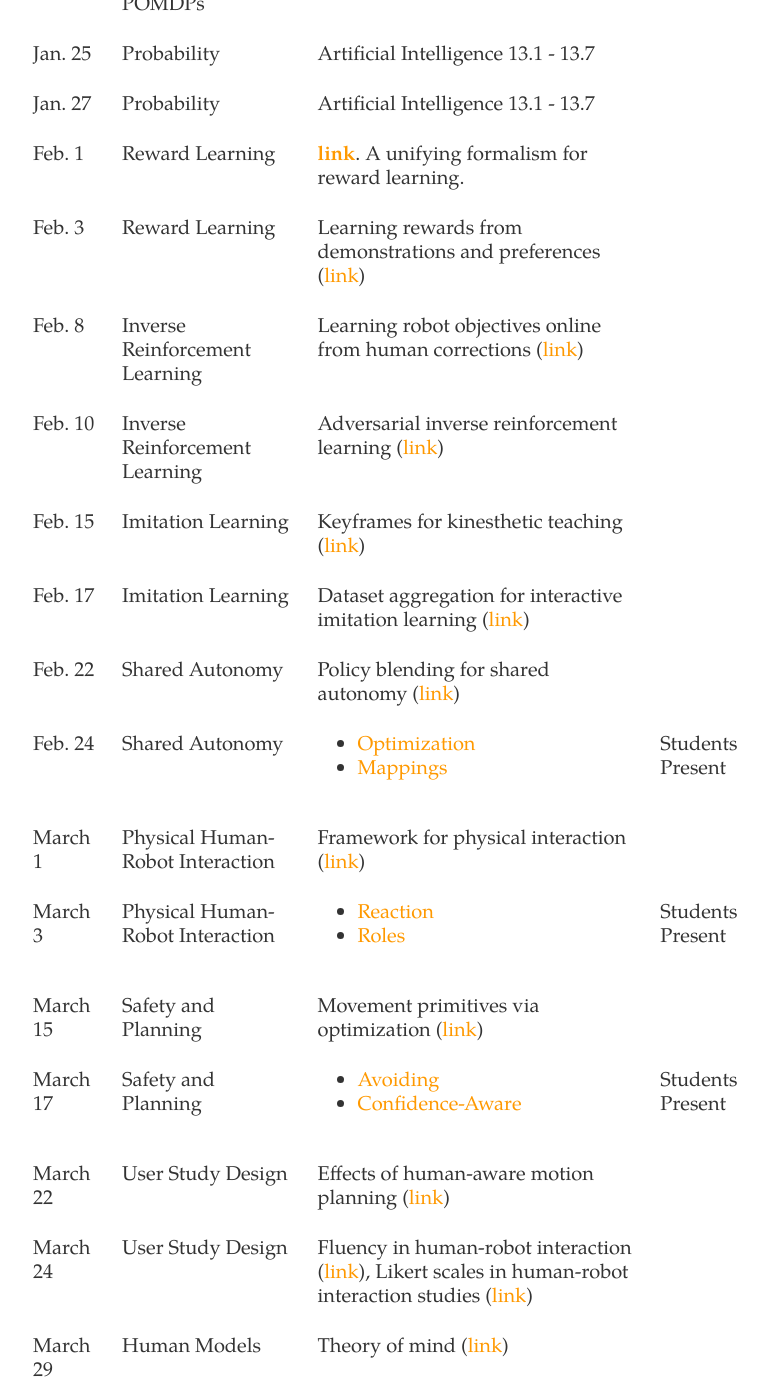
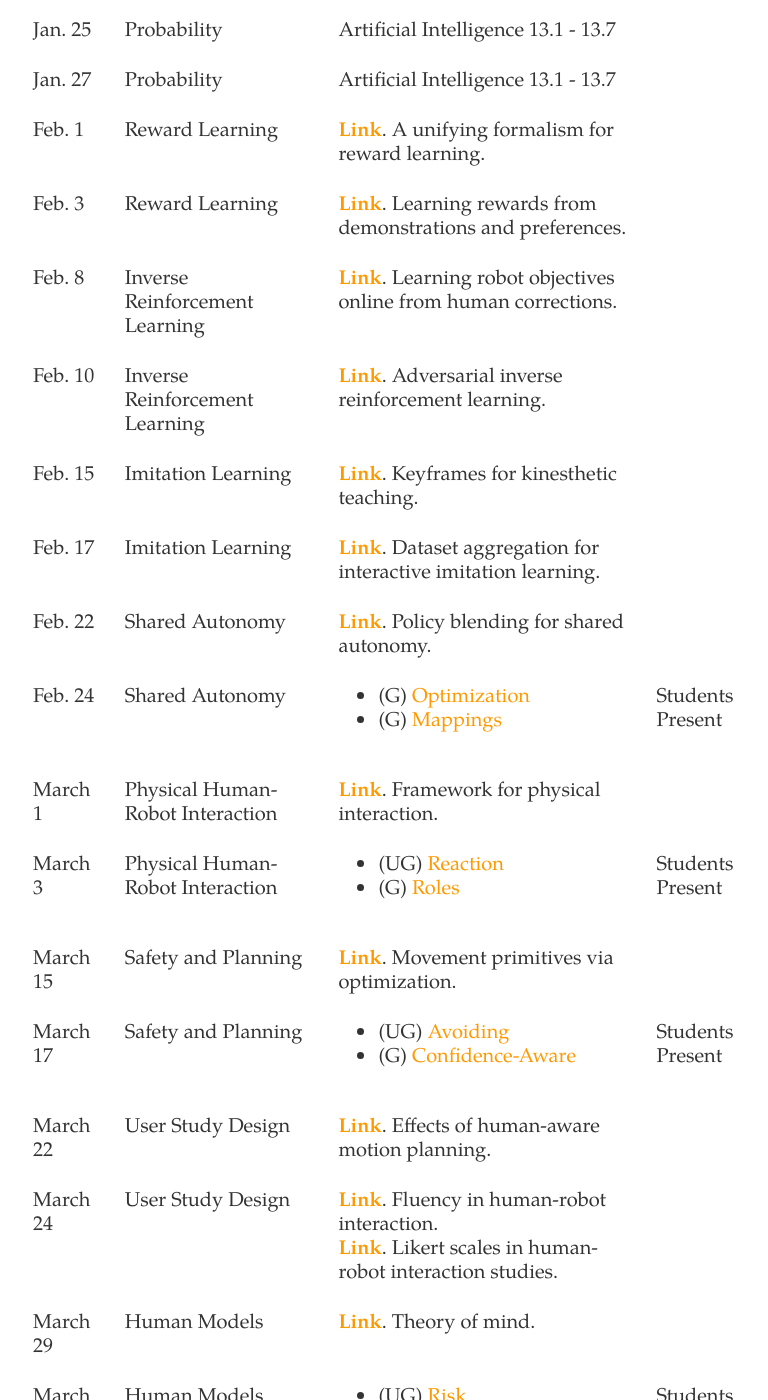
Before and after one commit to dylan-losey/dylan-losey.github.io, a Jekyll site: the page built from me5824-spring22.html, in a window 1280 px wide and 1400 px high, scrolled down 2139 px. Shown: the whole window, without its empty margins (221-989 px from the left). Built offline with Jekyll 4.4.1, drawn with Linux system fonts in a browser that asks for light colours; nearby versions of some CDN libraries; some of the changed text lies outside the part shown.

Commit message:
adding spring course

```diff
--- a/me5824-spring22.html
+++ b/me5824-spring22.html
@@ -164,7 +164,7 @@
       <td>Feb. 1</td>
       <td>Reward Learning</td>
       <td>
-        <b><a class="link" href="{{ site.baseurl }} /pdfs/me5824/jeon_reward2020.pdf">link</a></b>.
+        <b><a class="link" href="{{ site.baseurl }} /pdfs/me5824/jeon_reward2020.pdf">Link</a></b>.
         A unifying formalism for reward learning.
       </td>
       <td></td>
@@ -172,44 +172,56 @@
     <tr>
       <td>Feb. 3</td>
       <td>Reward Learning</td>
-      <td>Learning rewards from demonstrations and preferences
-      (<a class="link" href="{{ site.baseurl }} /pdfs/me5824/biyik_learning2021.pdf">link</a>)</td>
+      <td>
+        <b><a class="link" href="{{ site.baseurl }} /pdfs/me5824/biyik_learning2021.pdf">Link</a></b>.
+        Learning rewards from demonstrations and preferences.
+      </td>
       <td></td>
     </tr>
     <tr>
       <td>Feb. 8</td>
       <td>Inverse Reinforcement Learning</td>
-      <td>Learning robot objectives online from human corrections
-      (<a class="link" href="{{ site.baseurl }} /pdfs/me5824/losey_physical2021.pdf">link</a>)</td>
+      <td>
+        <b><a class="link" href="{{ site.baseurl }} /pdfs/me5824/losey_physical2021.pdf">Link</a></b>.
+        Learning robot objectives online from human corrections.
+      </td>
       <td></td>
     </tr>
     <tr>
       <td>Feb. 10</td>
       <td>Inverse Reinforcement Learning</td>
-      <td>Adversarial inverse reinforcement learning
-      (<a class="link" href="{{ site.baseurl }} /pdfs/me5824/fu_airl2018.pdf">link</a>)</td>
+      <td>
+        <b><a class="link" href="{{ site.baseurl }} /pdfs/me5824/fu_airl2018.pdf">Link</a></b>.
+        Adversarial inverse reinforcement learning.
+      </td>
       <td></td>
     </tr>
     <tr>
       <td>Feb. 15</td>
       <td>Imitation Learning</td>
-      <td>Keyframes for kinesthetic teaching
-      (<a class="link" href="{{ site.baseurl }} /pdfs/me5824/akgun_keyframes2012.pdf">link</a>)</td>
+      <td>
+        <b><a class="link" href="{{ site.baseurl }} /pdfs/me5824/akgun_keyframes2012.pdf">Link</a></b>.
+        Keyframes for kinesthetic teaching.
+      </td>
       <td></td>
       <td></td>
     </tr>
     <tr>
       <td>Feb. 17</td>
       <td>Imitation Learning</td>
-      <td>Dataset aggregation for interactive imitation learning
-      (<a class="link" href="{{ site.baseurl }} /pdfs/me5824/hoque_dagger2021.pdf">link</a>)</td>
+      <td>
+        <b><a class="link" href="{{ site.baseurl }} /pdfs/me5824/hoque_dagger2021.pdf">Link</a></b>.
+        Dataset aggregation for interactive imitation learning.
+      </td>
       <td></td>
     </tr>
     <tr>
       <td>Feb. 22</td>
       <td>Shared Autonomy</td>
-      <td>Policy blending for shared autonomy
-      (<a class="link" href="{{ site.baseurl }} /pdfs/me5824/dragan_policy2013.pdf">link</a>)</td>
+      <td>
+        <b><a class="link" href="{{ site.baseurl }} /pdfs/me5824/dragan_policy2013.pdf">Link</a></b>.
+        Policy blending for shared autonomy.
+      </td>
       <td></td>
     </tr>
     <tr>
@@ -217,16 +229,18 @@
       <td>Shared Autonomy</td>
       <td>
         <ul>
-          <li><a class="link" href="{{ site.baseurl }} /pdfs/me5824/javdani_shared2018.pdf">Optimization</a></li>
-          <li><a class="link" href="{{ site.baseurl }} /pdfs/me5824/losey_learning2021.pdf">Mappings</a></li>
+          <li>(G) <a class="link" href="{{ site.baseurl }} /pdfs/me5824/javdani_shared2018.pdf">Optimization</a></li>
+          <li>(G) <a class="link" href="{{ site.baseurl }} /pdfs/me5824/losey_learning2021.pdf">Mappings</a></li>
         </ul>
       <td>Students Present</td>
     </tr>
     <tr>
       <td>March 1</td>
       <td>Physical Human-Robot Interaction</td>
-      <td>Framework for physical interaction
-      (<a class="link" href="{{ site.baseurl }} /pdfs/me5824/jarrasse_framework2012.pdf">link</a>)</td>
+      <td>
+        <b><a class="link" href="{{ site.baseurl }} /pdfs/me5824/jarrasse_framework2012.pdf">Link</a></b>.
+        Framework for physical interaction.
+      </td>
       <td></td>
     </tr>
     <tr>
@@ -234,8 +248,8 @@
       <td>Physical Human-Robot Interaction</td>
       <td>
         <ul>
-          <li><a class="link" href="{{ site.baseurl }} /pdfs/me5824/haddadin_collision2008.pdf">Reaction</a></li>
-          <li><a class="link" href="{{ site.baseurl }} /pdfs/me5824/mortl_role2012.pdf">Roles</a></li>
+          <li>(UG) <a class="link" href="{{ site.baseurl }} /pdfs/me5824/haddadin_collision2008.pdf">Reaction</a></li>
+          <li>(G) <a class="link" href="{{ site.baseurl }} /pdfs/me5824/mortl_role2012.pdf">Roles</a></li>
         </ul>
       </td>
       <td>Students Present</td>
@@ -243,8 +257,10 @@
     <tr>
       <td>March 15</td>
       <td>Safety and Planning</td>
-      <td>Movement primitives via optimization
-      (<a class="link" href="{{ site.baseurl }} /pdfs/me5824/dragan_movement2015.pdf">link</a>)</td>
+      <td>
+        <b><a class="link" href="{{ site.baseurl }} /pdfs/me5824/dragan_movement2015.pdf">Link</a></b>.
+        Movement primitives via optimization.
+      </td>
       <td></td>
     </tr>
     <tr>
@@ -252,8 +268,8 @@
       <td>Safety and Planning</td>
       <td>
         <ul>
-          <li><a class="link" href="{{ site.baseurl }} /pdfs/me5824/mainprice_human2013.pdf">Avoiding</a></li>
-          <li><a class="link" href="{{ site.baseurl }} /pdfs/me5824/david_confidence2020.pdf">Confidence-Aware</a></li>
+          <li>(UG) <a class="link" href="{{ site.baseurl }} /pdfs/me5824/mainprice_human2013.pdf">Avoiding</a></li>
+          <li>(G) <a class="link" href="{{ site.baseurl }} /pdfs/me5824/david_confidence2020.pdf">Confidence-Aware</a></li>
         </ul>
       </td>
       <td>Students Present</td>
@@ -261,24 +277,31 @@
     <tr>
       <td>March 22</td>
       <td>User Study Design</td>
-      <td>Effects of human-aware motion planning
-      (<a class="link" href="{{ site.baseurl }} /pdfs/me5824/lasota_analyzing2015.pdf">link</a>)</td>
+      <td>
+        <b><a class="link" href="{{ site.baseurl }} /pdfs/me5824/lasota_analyzing2015.pdf">Link</a></b>.
+        Effects of human-aware motion planning.
+      </td>
       <td></td>
     </tr>
     <tr>
       <td>March 24</td>
       <td>User Study Design</td>
-      <td>Fluency in human-robot interaction
-      (<a class="link" href="{{ site.baseurl }} /pdfs/me5824/hoffman_fluency2019.pdf">link</a>),
-      Likert scales in human-robot interaction studies
-      (<a class="link" href="{{ site.baseurl }} /pdfs/me5824/schrum_statistical2020.pdf">link</a>)</td>
+      <td>
+        <b><a class="link" href="{{ site.baseurl }} /pdfs/me5824/hoffman_fluency2019.pdf">Link</a></b>.
+        Fluency in human-robot interaction.
+        <br>
+        <b><a class="link" href="{{ site.baseurl }} /pdfs/me5824/schrum_statistical2020.pdf">Link</a></b>.
+        Likert scales in human-robot interaction studies.
+      </td>
       <td></td>
     </tr>
     <tr>
       <td>March 29</td>
       <td>Human Models</td>
-      <td>Theory of mind
-      (<a class="link" href="{{ site.baseurl }} /pdfs/me5824/milli_literal2020.pdf">link</a>)</td>
+      <td>
+        <b><a class="link" href="{{ site.baseurl }} /pdfs/me5824/milli_literal2020.pdf">Link</a></b>.
+        Theory of mind.
+      </td>
       <td></td>
     </tr>
     <tr>
@@ -286,8 +309,8 @@
       <td>Human Models</td>
       <td>
         <ul>
-          <li><a class="link" href="{{ site.baseurl }} /pdfs/me5824/minae_humans2020.pdf">Risk</a></li>
-          <li><a class="link" href="{{ site.baseurl }} /pdfs/me5824/wang_cooks2020.pdf">Teams</a></li>
+          <li>(UG) <a class="link" href="{{ site.baseurl }} /pdfs/me5824/minae_humans2020.pdf">Risk</a></li>
+          <li>(G) <a class="link" href="{{ site.baseurl }} /pdfs/me5824/wang_cooks2020.pdf">Teams</a></li>
         </ul>
       </td>
       <td>Students Present</td>
@@ -295,8 +318,10 @@
     <tr>
       <td>April 5</td>
       <td>Legibility</td>
-      <td>Legibility and predictability of robot motion
-      (<a class="link" href="{{ site.baseurl }} /pdfs/me5824/dragan_legibility2013.pdf">link</a>)</td>
+      <td>
+        <b><a class="link" href="{{ site.baseurl }} /pdfs/me5824/dragan_legibility2013.pdf">Link</a></b>.
+        Legibility and predictability of robot motion.
+      </td>
       <td></td>
     </tr>
     <tr>
@@ -304,9 +329,9 @@
       <td>Legibility</td>
       <td>
         <ul>
-          <li><a class="link" href="{{ site.baseurl }} /pdfs/me5824/walker_communicating2018.pdf">AR</a></li>
-          <li><a class="link" href="{{ site.baseurl }} /pdfs/me5824/culbertson_haptics2018.pdf">Haptics</a></li>
-          <li><a class="link" href="{{ site.baseurl }} /pdfs/me5824/huang_enabling2019.pdf">Reveal-Learning</a></li>
+          <li>(UG) <a class="link" href="{{ site.baseurl }} /pdfs/me5824/walker_communicating2018.pdf">AR</a></li>
+          <li>(UG) <a class="link" href="{{ site.baseurl }} /pdfs/me5824/culbertson_haptics2018.pdf">Haptics</a></li>
+          <li>(G) <a class="link" href="{{ site.baseurl }} /pdfs/me5824/huang_enabling2019.pdf">Reveal-Learning</a></li>
         </ul>
       </td>
       <td>Students Present</td>
@@ -314,8 +339,10 @@
     <tr>
       <td>April 12</td>
       <td>Trust and Influence</td>
-      <td>Autonomous cars that leverage effects on human actions
-      (<a class="link" href="{{ site.baseurl }} /pdfs/me5824/sadigh_planning2016.pdf">link</a>)</td>
+      <td>
+        <b><a class="link" href="{{ site.baseurl }} /pdfs/me5824/sadigh_planning2016.pdf">Link</a></b>.
+        Autonomous cars that leverage effects on human actions.
+      </td>
       <td></td>
     </tr>
     <tr>
@@ -323,8 +350,8 @@
       <td>Trust and Influence</td>
       <td>
         <ul>
-          <li><a class="link" href="{{ site.baseurl }} /pdfs/me5824/chen_planning2018.pdf">Trust</a></li>
-          <li><a class="link" href="{{ site.baseurl }} /pdfs/me5824/xie_learning2020.pdf">Partner-Dynamics</a></li>
+          <li>(G) <a class="link" href="{{ site.baseurl }} /pdfs/me5824/chen_planning2018.pdf">Trust</a></li>
+          <li>(G) <a class="link" href="{{ site.baseurl }} /pdfs/me5824/xie_learning2020.pdf">Partner-Dynamics</a></li>
         </ul>
       </td>
       <td>Students Present</td>
@@ -332,8 +359,10 @@
     <tr>
       <td>April 19</td>
       <td>Inclusive Learning</td>
-      <td>Extrapolating beyond suboptimal demonstrations
-      (<a class="link" href="{{ site.baseurl }} /pdfs/me5824/brown_extrapolating2019.pdf">link</a>)</td>
+      <td>
+        <b><a class="link" href="{{ site.baseurl }} /pdfs/me5824/brown_extrapolating2019.pdf">Link</a></b>.
+        Extrapolating beyond suboptimal demonstrations.
+      </td>
       <td></td>
     </tr>
     <tr>
@@ -341,9 +370,9 @@
       <td>Inclusive Learning</td>
       <td>
         <ul>
-          <li><a class="link" href="{{ site.baseurl }} /pdfs/me5824/finn_meta2017.pdf.pdf">Meta-Learning</a></li>
-          <li><a class="link" href="{{ site.baseurl }} /pdfs/me5824/lee_pebble2021.pdf">Preferences</a></li>
-          <li><a class="link" href="{{ site.baseurl }} /pdfs/me5824/spencer_expert2021.pdf">Interventions</a></li>
+          <li>(G) <a class="link" href="{{ site.baseurl }} /pdfs/me5824/finn_meta2017.pdf.pdf">Meta-Learning</a></li>
+          <li>(G) <a class="link" href="{{ site.baseurl }} /pdfs/me5824/lee_pebble2021.pdf">Preferences</a></li>
+          <li>(G) <a class="link" href="{{ site.baseurl }} /pdfs/me5824/spencer_expert2021.pdf">Interventions</a></li>
         </ul>
       </td>
       <td>Students Present</td>
```
